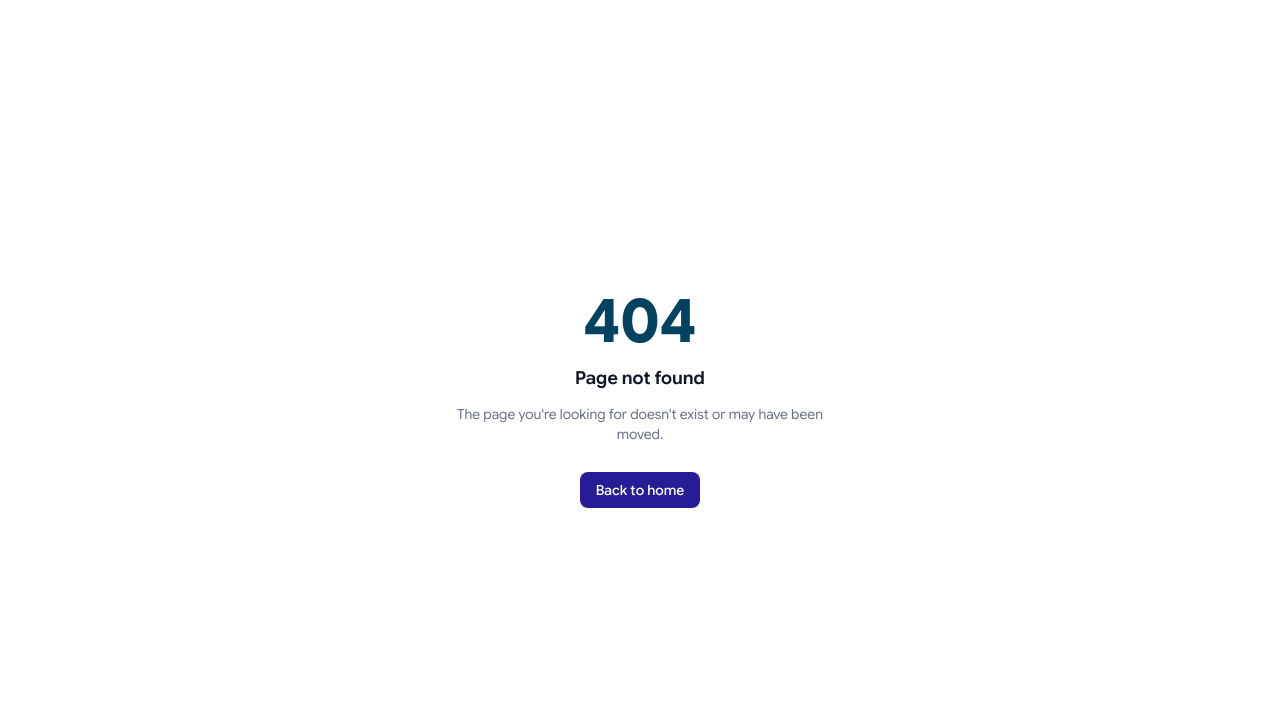
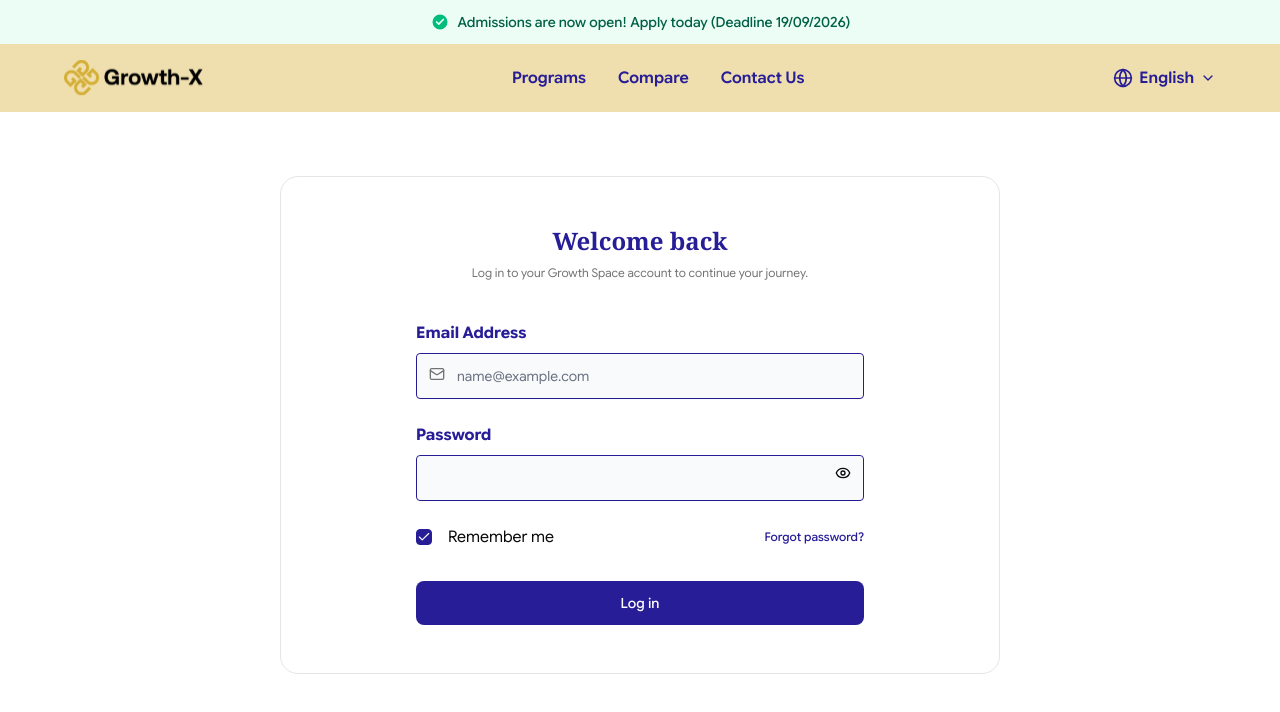
Before and after one commit to growthxteam-DevTeam/Growthx-frontend, a Next.js app: page /login in a window 1280 px wide. Before the commit this address had no page. Shown: the top 712 px of the page. Built offline with nearby package versions, Linux system fonts and the light colour scheme.

Commit message:
feat: login done for frontend

```diff
--- a/app/(auth)/create-password/_components/CreatePasswordForm.tsx
+++ b/app/(auth)/create-password/_components/CreatePasswordForm.tsx
@@ -24,27 +24,12 @@ const CreatePasswordForm = ({ gsCode }: CreatePasswordFormProps) => {
     form,
     onSubmit,
     isSubmitting,
-    isPasswordCreated,
     requirements,
     showPassword,
     toggleShowPassword,
     showConfirmPassword,
     toggleShowConfirmPassword,
   } = useCreatePassword(gsCode);
-
-  if (isPasswordCreated) {
-    return (
-      <div className="mx-auto w-full max-w-3xl px-6 py-16">
-        <div className="flex flex-col items-center rounded-2xl border border-border bg-white px-6 py-16 text-center">
-          <div className="flex size-20 items-center justify-center rounded-full bg-emerald-50">
-            <Check className="size-8 text-emerald-600" strokeWidth={3} />
-          </div>
-          <h1 className="mt-6 font-serif text-3xl font-bold text-primary">Password created</h1>
-          <p className="mt-2 text-sm text-muted-foreground">Your Growth Space account is now secured.</p>
-        </div>
-      </div>
-    );
-  }
 
   return (
     <div className="mx-auto w-full max-w-3xl px-6 py-16">
--- a/app/(auth)/create-password/_hooks/useCreatePassword.ts
+++ b/app/(auth)/create-password/_hooks/useCreatePassword.ts
@@ -3,6 +3,7 @@
 import { useState } from "react";
 
 import { zodResolver } from "@hookform/resolvers/zod";
+import { useRouter } from "next/navigation";
 import { useForm, useWatch } from "react-hook-form";
 import { toast } from "sonner";
 
@@ -13,9 +14,9 @@ import { PASSWORD_REQUIREMENTS, createPasswordSchema } from "../_constants";
 import type { CreatePasswordValues } from "../_types";
 
 export const useCreatePassword = (initialGsCode: string) => {
+  const router = useRouter();
   const [showPassword, setShowPassword] = useState(false);
   const [showConfirmPassword, setShowConfirmPassword] = useState(false);
-  const [isPasswordCreated, setIsPasswordCreated] = useState(false);
 
   const [createPassword, { isLoading }] = useCreatePasswordMutation();
 
@@ -38,7 +39,8 @@ export const useCreatePassword = (initialGsCode: string) => {
   const onSubmit = form.handleSubmit(async ({ gsCode, password: newPassword }) => {
     try {
       await createPassword({ gsCode, password: newPassword }).unwrap();
-      setIsPasswordCreated(true);
+      toast.success("Password created. Please log in.");
+      router.push("/login");
     } catch (error) {
       toast.error(getApiErrorMessage(error, "Something went wrong creating your password. Please try again."));
     }
@@ -48,7 +50,6 @@ export const useCreatePassword = (initialGsCode: string) => {
     form,
     onSubmit,
     isSubmitting: isLoading,
-    isPasswordCreated,
     requirements,
     showPassword,
     toggleShowPassword: () => setShowPassword((prev) => !prev),
--- /dev/null
+++ b/app/(auth)/login/_components/LoginForm.tsx
@@ -0,0 +1,78 @@
+"use client";
+
+import { Eye, EyeOff, Mail } from "lucide-react";
+import Link from "next/link";
+
+import CustomFormField, { FormFieldType } from "@/components/shared/CustomFormField";
+import SubmitButton from "@/components/shared/SubmitButton";
+
+import { useLogin } from "../_hooks/useLogin";
+
+const FieldLabelText = ({ title }: { title: string }) => (
+  <span className="text-base font-bold text-primary">{title}</span>
+);
+
+const LoginForm = () => {
+  const { form, onSubmit, isSubmitting, showPassword, toggleShowPassword } = useLogin();
+
+  return (
+    <div className="mx-auto w-full max-w-3xl px-6 py-16">
+      <div className="rounded-2xl border border-border bg-white px-6 py-12">
+        <div className="text-center">
+          <h1 className="font-serif text-2xl font-bold text-primary">Welcome back</h1>
+          <p className="mt-2 text-xs text-muted-foreground">
+            Log in to your Growth Space account to continue your journey.
+          </p>
+        </div>
+
+        <form onSubmit={onSubmit} className="mx-auto mt-10 flex w-full max-w-md flex-col gap-6">
+          <CustomFormField
+            fieldType={FormFieldType.INPUT}
+            control={form.control}
+            name="email"
+            type="email"
+            placeholder="name@example.com"
+            label={<FieldLabelText title="Email Address" />}
+            leftIcon={<Mail className="size-4 text-muted-foreground" />}
+          />
+
+          <CustomFormField
+            fieldType={FormFieldType.INPUT}
+            control={form.control}
+            name="password"
+            type={showPassword ? "text" : "password"}
+            label={<FieldLabelText title="Password" />}
+            rightIcon={
+              <button
+                type="button"
+                onClick={toggleShowPassword}
+                aria-label={showPassword ? "Hide password" : "Show password"}
+              >
+                {showPassword ? <EyeOff className="size-4" /> : <Eye className="size-4" />}
+              </button>
+            }
+          />
+
+          <div className="flex items-center justify-between">
+            <CustomFormField
+              fieldType={FormFieldType.CHECKBOX}
+              control={form.control}
+              name="rememberMe"
+              label="Remember me"
+            />
+            {/* TODO: no password-reset flow exists yet. */}
+            <Link href="#" className="shrink-0 text-xs font-medium text-primary hover:opacity-80">
+              Forgot password?
+            </Link>
+          </div>
+
+          <SubmitButton isLoading={isSubmitting} loadingText="Logging in..." className="w-full">
+            Log in
+          </SubmitButton>
+        </form>
+      </div>
+    </div>
+  );
+};
+
+export default LoginForm;
--- /dev/null
+++ b/app/(auth)/login/_constants/index.ts
@@ -0,0 +1,7 @@
+import { z } from "zod";
+
+export const loginSchema = z.object({
+  email: z.email("Enter a valid email address").trim(),
+  password: z.string().min(1, "Password is required"),
+  rememberMe: z.boolean(),
+});
--- /dev/null
+++ b/app/(auth)/login/_hooks/useLogin.ts
@@ -0,0 +1,54 @@
+"use client";
+
+import { useState } from "react";
+
+import { zodResolver } from "@hookform/resolvers/zod";
+import { useForm } from "react-hook-form";
+import { toast } from "sonner";
+
+import { getApiErrorMessage } from "@/lib/api-error";
+import { useAppDispatch } from "@/redux/app/hooks";
+import { useLoginMutation } from "@/redux/features/auth/authApi";
+import { setCredentials } from "@/redux/features/auth/authSlice";
+
+import { loginSchema } from "../_constants";
+import type { LoginValues } from "../_types";
+
+export const useLogin = () => {
+  const dispatch = useAppDispatch();
+  const [login, { isLoading }] = useLoginMutation();
+  const [showPassword, setShowPassword] = useState(false);
+
+  const form = useForm<LoginValues>({
+    resolver: zodResolver(loginSchema),
+    defaultValues: {
+      email: "",
+      password: "",
+      rememberMe: true,
+    },
+  });
+
+  // Never log these values — they include the password.
+  const onSubmit = form.handleSubmit(async (values) => {
+    try {
+      const { data } = await login(values).unwrap();
+      dispatch(
+        setCredentials({
+          token: data.accessToken,
+          user: { ...data.user, role: { title: "Applicant" } },
+        }),
+      );
+      toast.success("Welcome back");
+    } catch (error) {
+      toast.error(getApiErrorMessage(error, "Something went wrong logging you in. Please try again."));
+    }
+  });
+
+  return {
+    form,
+    onSubmit,
+    isSubmitting: isLoading,
+    showPassword,
+    toggleShowPassword: () => setShowPassword((prev) => !prev),
+  };
+};
--- /dev/null
+++ b/app/(auth)/login/_types/index.ts
@@ -0,0 +1,5 @@
+import type { z } from "zod";
+
+import type { loginSchema } from "../_constants";
+
+export type LoginValues = z.infer<typeof loginSchema>;
--- /dev/null
+++ b/app/(auth)/login/page.tsx
@@ -0,0 +1,5 @@
+import LoginForm from "./_components/LoginForm";
+
+const LoginPage = () => <LoginForm />;
+
+export default LoginPage;
--- a/redux/features/api/apiSlice.ts
+++ b/redux/features/api/apiSlice.ts
@@ -1,14 +1,12 @@
 import { RootState } from "@/redux/app/store";
 import { createApi, fetchBaseQuery, BaseQueryFn, FetchArgs, FetchBaseQueryError } from "@reduxjs/toolkit/query/react";
 import { logout } from "../auth/authSlice";
-
 
 const baseQueryWithReauth: BaseQueryFn<FetchArgs | string, unknown, FetchBaseQueryError> = async (
   args,
   api,
   extraOptions,
 ) => {
-
   const rawBaseQuery = fetchBaseQuery({
     baseUrl: process.env.NEXT_PUBLIC_BASE_URL,
     prepareHeaders: (headers, { getState }) => {
@@ -22,7 +20,8 @@ const baseQueryWithReauth: BaseQueryFn<FetchArgs | string, unknown, FetchBaseQue
 
   const result = await rawBaseQuery(args, api, extraOptions);
 
-  if (result.error?.status === 401) {
+  // A failed login is also a 401 — let the login form show the error instead of redirecting.
+  if (result.error?.status === 401 && api.endpoint !== "login") {
     api.dispatch(logout());
     if (typeof window !== "undefined") {
       window.location.href = "/admin/login";
--- a/redux/features/auth/authApi.ts
+++ b/redux/features/auth/authApi.ts
@@ -8,8 +8,29 @@ export interface AdminLoginResponse {
   };
 }
 
+export interface LoginResponse {
+  status: string;
+  statusCode: number;
+  data: {
+    accessToken: string;
+    user: {
+      id: string;
+      name: string;
+      email: string;
+      profilePicture: string | null;
+    };
+  };
+}
+
 export const authApi = apiSlice.injectEndpoints({
   endpoints: (builder) => ({
+    login: builder.mutation<LoginResponse, { email: string; password: string; rememberMe: boolean }>({
+      query: (credentials) => ({
+        url: "/auth/login",
+        method: "POST",
+        body: credentials,
+      }),
+    }),
     adminLogin: builder.mutation<AdminLoginResponse, { email: string; password: string }>({
       query: (credentials) => ({
         url: "/admin/auth/login",
@@ -20,6 +41,4 @@ export const authApi = apiSlice.injectEndpoints({
   }),
 });
 
-export const {
-  useAdminLoginMutation,
-} = authApi;
+export const { useLoginMutation, useAdminLoginMutation } = authApi;
```
